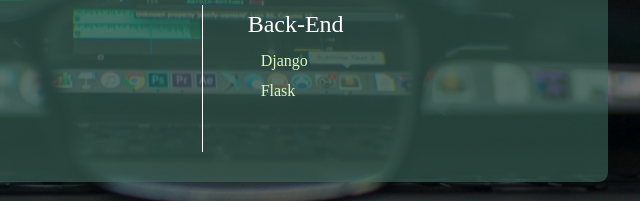
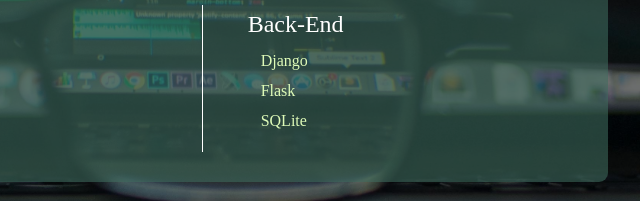
Before and after one commit to Adarsh-NP/Adarsh, a plain HTML site: page index.html in a window 1280 px wide. Shown: the part 1577-1778 px from the top of the page, 640-1280 px from the left. Drawn offline with nearby package versions, Linux system fonts and the light colour scheme; files whose address does not match are found by name.

Commit message:
Update index.html

```diff
--- a/index.html
+++ b/index.html
@@ -112,6 +112,9 @@
                                                 <li class="text-left">
                                                     Flask
                                                 </li>
+                                                <li class="text-left">
+                                                    SQLite
+                                                </li>
                                             </ul>
 
                                         </div>
```
